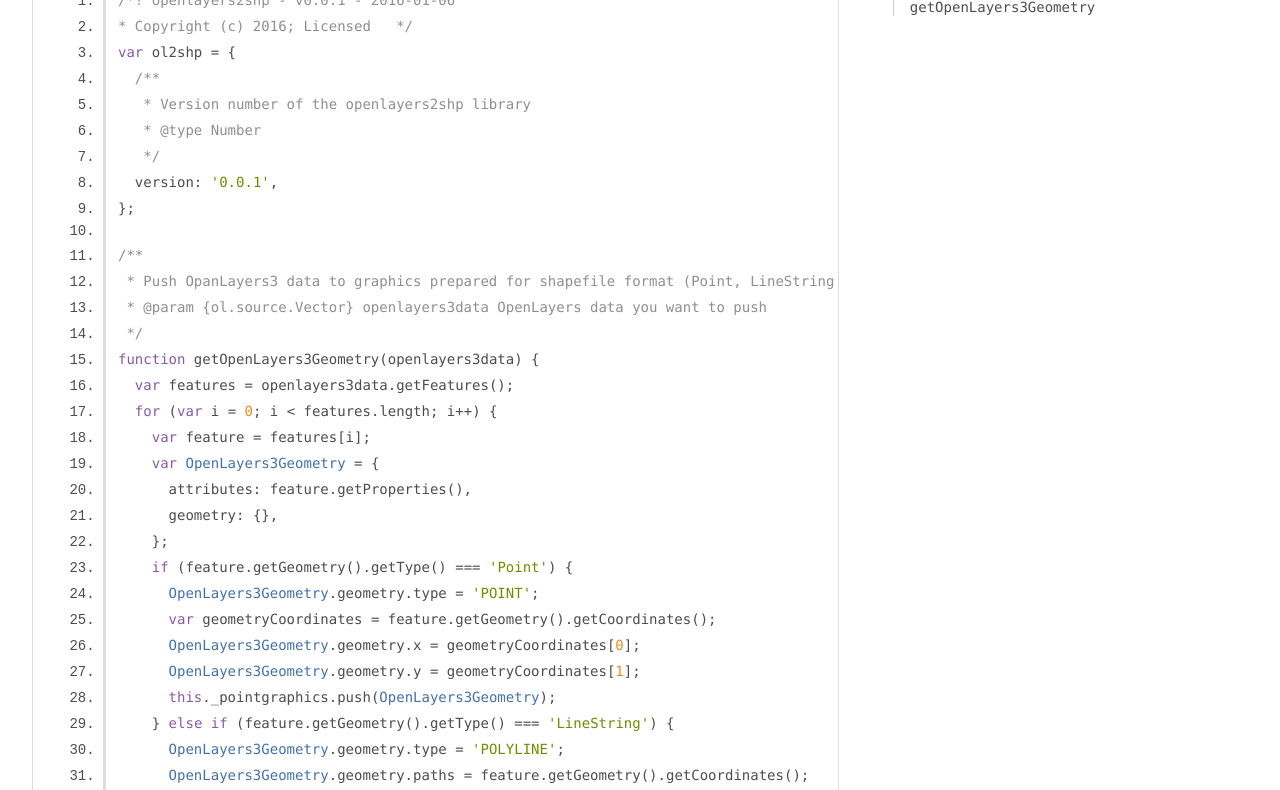
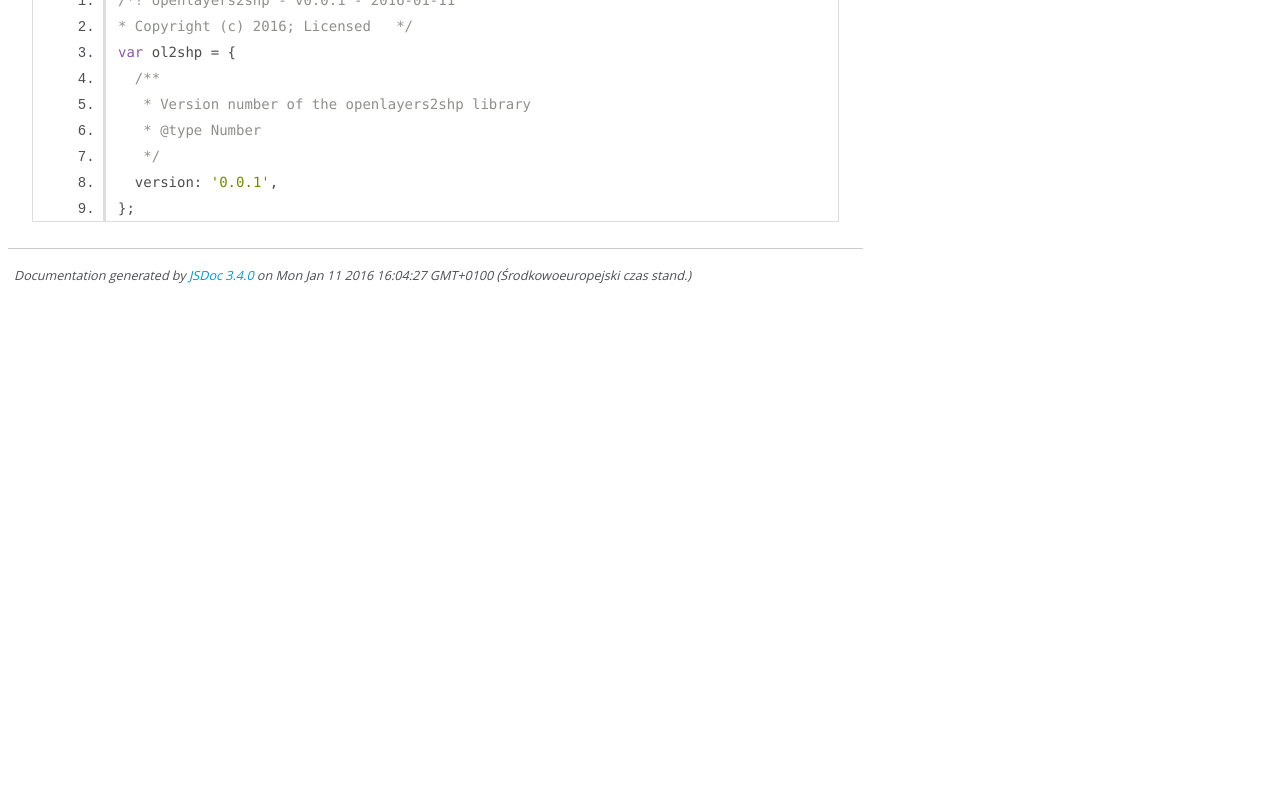
Before and after one commit to lol2x/OpenLayers3-to-shapefile, a website: page doc/openlayers2shp.js.html in a window 1280 px wide. Shown: the part 152-942 px from the top of the page. After the commit the page ends 800 px from the top, so only its background shows below. Drawn offline with Linux system fonts and the light colour scheme.

Commit message:
New dist src changes

```diff
--- a/doc/openlayers2shp.js.html
+++ b/doc/openlayers2shp.js.html
@@ -26,7 +26,7 @@
 
     <section>
         <article>
-            <pre class="prettyprint source linenums"><code>/*! openlayers2shp - v0.0.1 - 2016-01-06
+            <pre class="prettyprint source linenums"><code>/*! openlayers2shp - v0.0.1 - 2016-01-11
 * Copyright (c) 2016; Licensed   */
 var ol2shp = {
   /**
@@ -35,36 +35,6 @@ var ol2shp = {
    */
   version: '0.0.1',
 };
-
-/**
- * Push OpanLayers3 data to graphics prepared for shapefile format (Point, LineString and Polygon)
- * @param {ol.source.Vector} openlayers3data OpenLayers data you want to push
- */
-function getOpenLayers3Geometry(openlayers3data) {
-  var features = openlayers3data.getFeatures();
-  for (var i = 0; i &lt; features.length; i++) {
-    var feature = features[i];
-    var OpenLayers3Geometry = {
-      attributes: feature.getProperties(),
-      geometry: {},
-    };
-    if (feature.getGeometry().getType() === 'Point') {
-      OpenLayers3Geometry.geometry.type = 'POINT';
-      var geometryCoordinates = feature.getGeometry().getCoordinates();
-      OpenLayers3Geometry.geometry.x = geometryCoordinates[0];
-      OpenLayers3Geometry.geometry.y = geometryCoordinates[1];
-      this._pointgraphics.push(OpenLayers3Geometry);
-    } else if (feature.getGeometry().getType() === 'LineString') {
-      OpenLayers3Geometry.geometry.type = 'POLYLINE';
-      OpenLayers3Geometry.geometry.paths = feature.getGeometry().getCoordinates();
-      this._polylinegraphics.push(OpenLayers3Geometry);
-    } else if (feature.getGeometry().getType() === 'Polygon') {
-      OpenLayers3Geometry.geometry.type = 'POLYGON';
-      OpenLayers3Geometry.geometry.rings = feature.getGeometry().getCoordinates(false);
-      this._polygongraphics.push(OpenLayers3Geometry);
-    }
-  }
-}
 </code></pre>
         </article>
     </section>
@@ -75,13 +45,13 @@ function getOpenLayers3Geometry(openlayers3data) {
 </div>
 
 <nav>
-    <h2><a href="index.html">Home</a></h2><h3>Global</h3><ul><li><a href="global.html#getOpenLayers3Geometry">getOpenLayers3Geometry</a></li></ul>
+    <h2><a href="index.html">Home</a></h2>
 </nav>
 
 <br class="clear">
 
 <footer>
-    Documentation generated by <a href="https://github.com/jsdoc3/jsdoc">JSDoc 3.4.0</a> on Wed Jan 06 2016 04:52:06 GMT+0100 (Środkowoeuropejski czas stand.)
+    Documentation generated by <a href="https://github.com/jsdoc3/jsdoc">JSDoc 3.4.0</a> on Mon Jan 11 2016 16:04:27 GMT+0100 (Środkowoeuropejski czas stand.)
 </footer>
 
 <script> prettyPrint(); </script>
```
Also changed, not shown: doc/index.html (+2 -2 lines), src/export/shapemaker.js (+115 -48 lines), dist/openlayers2shp.js, dist/openlayers2shp.min.js.
